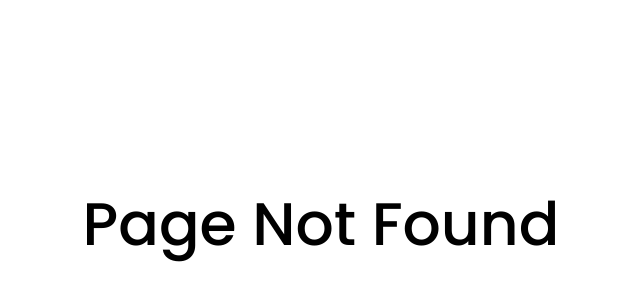
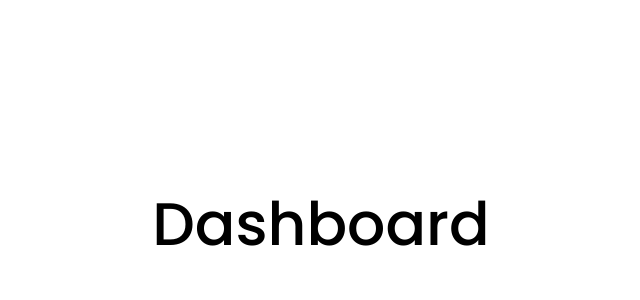
Before and after one commit to NilimaSardar/Skill_Sharing_Platform, a React (Vite) app in the folder Frontend/: page /dashboard in a window 1280 px wide. Before the commit this address had no page. Shown: the part 176-476 px from the top of the page, without its empty margins (319-959 px from the left). Built offline with nearby package versions, Linux system fonts and the light colour scheme.

Commit message:
created dashboard.jsx and modified register error

```diff
--- a/Frontend/src/App.jsx
+++ b/Frontend/src/App.jsx
@@ -6,6 +6,7 @@ import Register from "./pages/Register"
 import Welcome from "./pages/Welcome"
 import LandingPage from "./pages/LandingPage"
 import PageNotFound from "./pages/PageNotFound"
+import Dashboard from "./pages/Dashboard"
 
 
 function App() {
@@ -19,6 +20,7 @@ function App() {
           <Route path="/welcome" element={<Welcome/>}/>
           <Route path="/login" element={<Login/>}/>
           <Route path="/register" element={<Register/>}/>
+          <Route path="/dashboard" element={<Dashboard/>}/>
           <Route path="*" element={<PageNotFound/>}/>
         </Routes>
         {/* <Footer/> */}
--- /dev/null
+++ b/Frontend/src/pages/Dashboard.jsx
@@ -0,0 +1,11 @@
+import React from 'react'
+
+const Dashboard = () => {
+  return (
+    <div className="flex justify-center items-center min-h-screen text-6xl font-medium">
+        <h3>Dashboard</h3>
+    </div>
+  )
+}
+
+export default Dashboard
--- a/Frontend/src/pages/Register.jsx
+++ b/Frontend/src/pages/Register.jsx
@@ -37,7 +37,7 @@ export default function Register() {
           password: user.password_hash,
         }),
       });
-      console.log(response);
+      // console.log(response);
 
 
       const res_data = await response.json();
@@ -48,10 +48,10 @@ export default function Register() {
         // toast.success("Registration Successful..");
         alert("Registration Successful..");
 
-        navigate("/");
+        navigate("/dashboard");
       } else {
         // toast.error(res_data.extraDetails || res_data.message);
-        alert(res_data.extraDetails);
+        alert(res_data.extraDetails || res_data.message);
       }
     } catch (error) {
       console.log("register", error);
```
